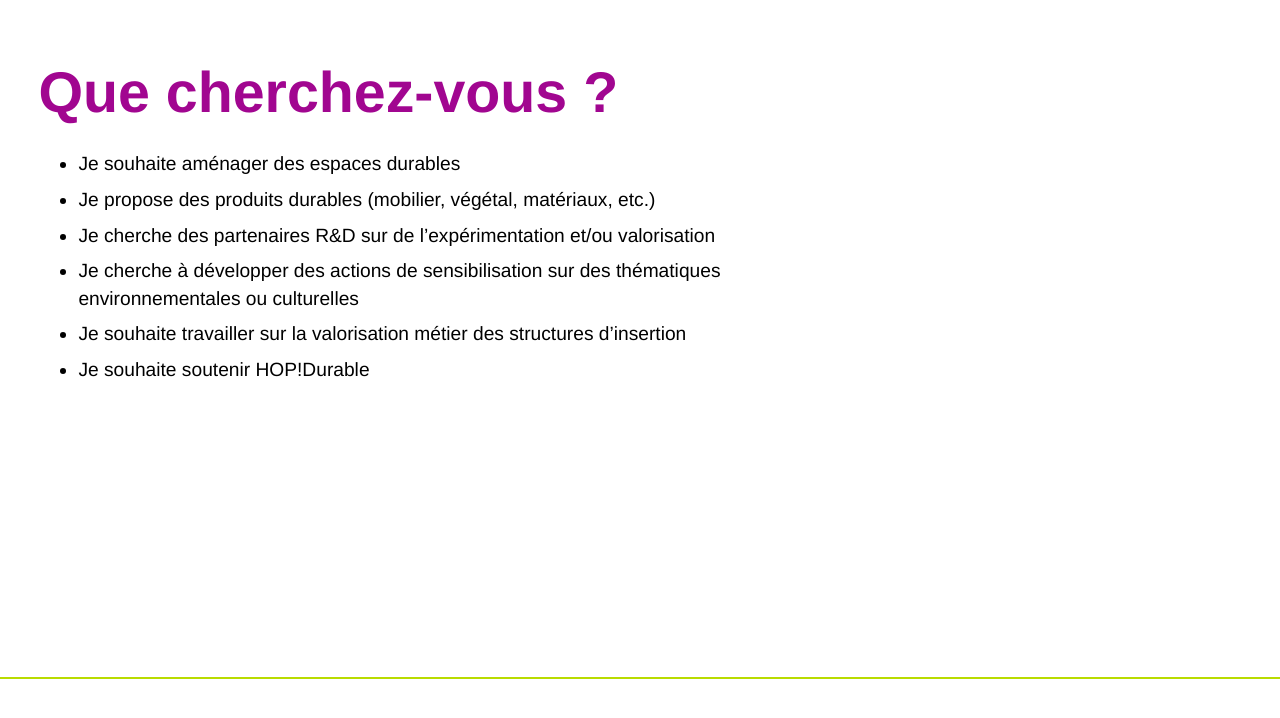
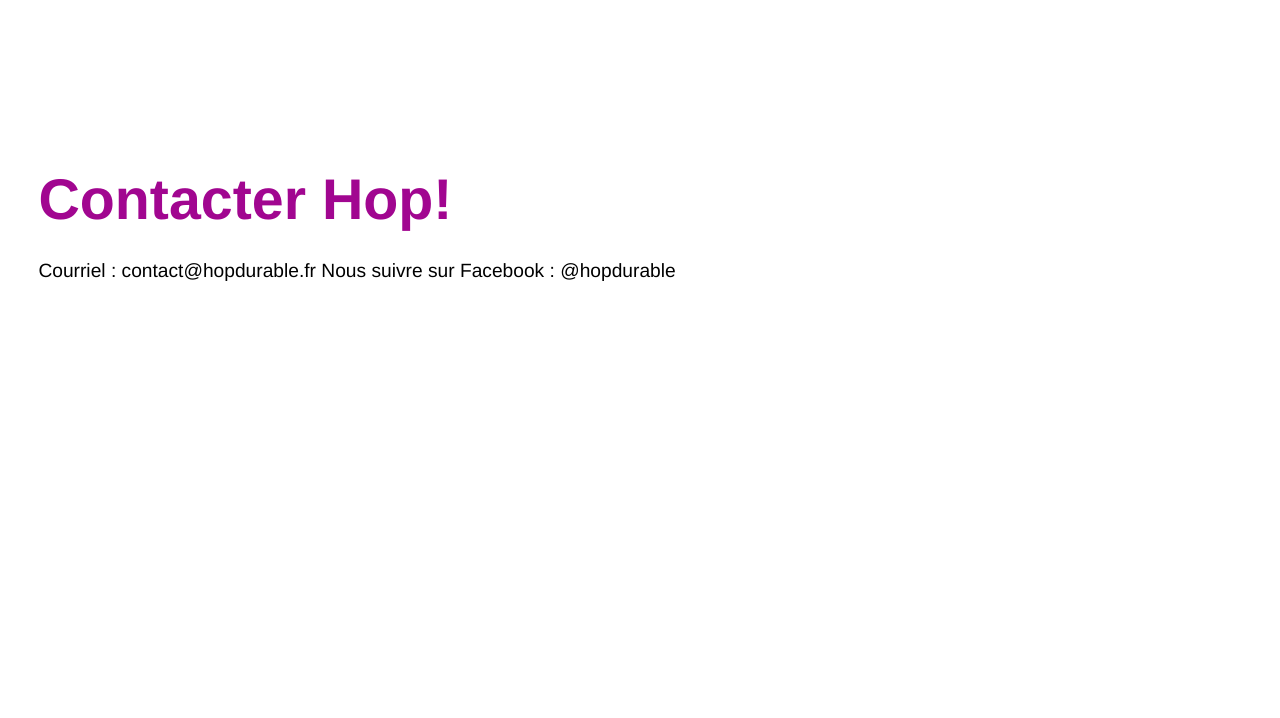
Before and after one commit to pierrenault/hopdurable.github.io, a Jekyll site: the page built from index.md, in a window 1280 px wide and 900 px high, scrolled down 6523 px. Shown: the top 718 px of the window. Built offline with Jekyll 4.4.1, drawn with Linux system fonts in a browser that asks for light colours; after the commit the page ends 7200 px from its top, so only the background shows below that; some of the changed text lies outside the part shown.

Commit message:
Update index.md

```diff
--- a/index.md
+++ b/index.md
@@ -30,10 +30,6 @@
 
 <section class="section-schema">
   <img src="assets/images/schema-processus-hopdurable-environnement.png" alt="Schéma processus Hop!durable">
-</section>
-
-<section markdown="1">
-
 </section>
 
 <section class="section-schema">
@@ -75,7 +71,7 @@
 <section markdown="1">
 
 # Contacter Hop!
-Mail : contact@hopdurable.fr
-Facebook : @hopdurable
+Courriel : contact@hopdurable.fr
+Nous suivre sur Facebook : @hopdurable
 
 </section>
```
